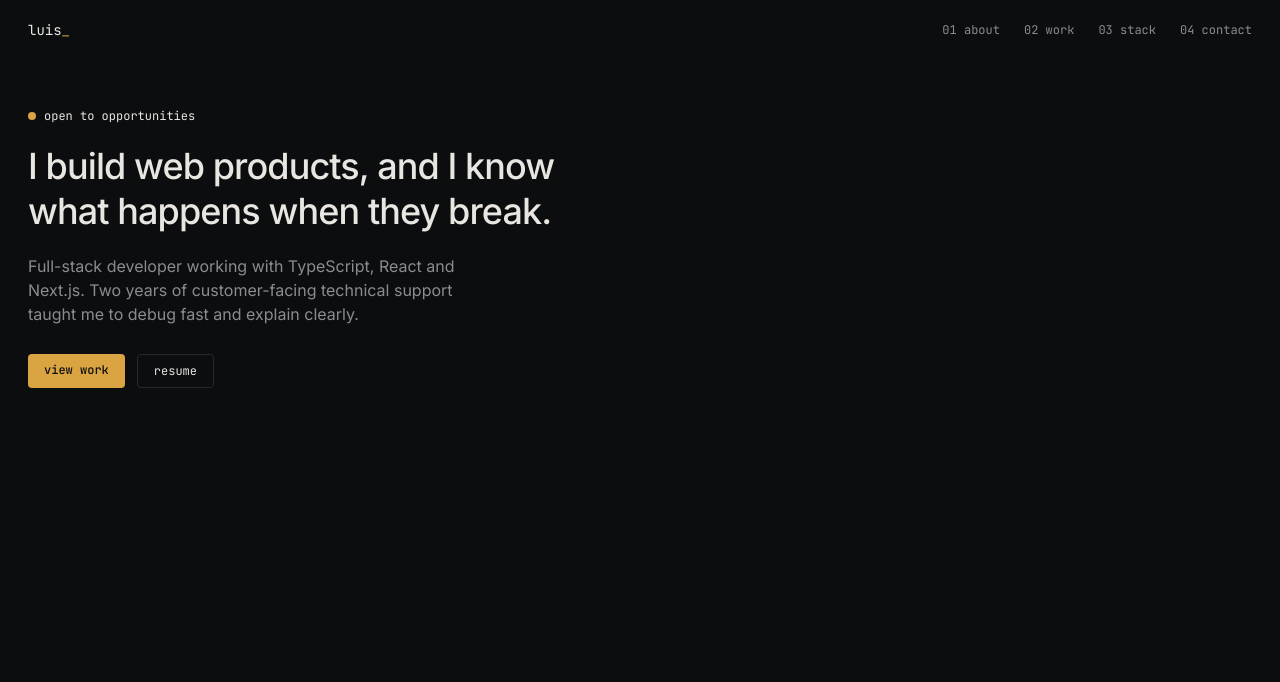
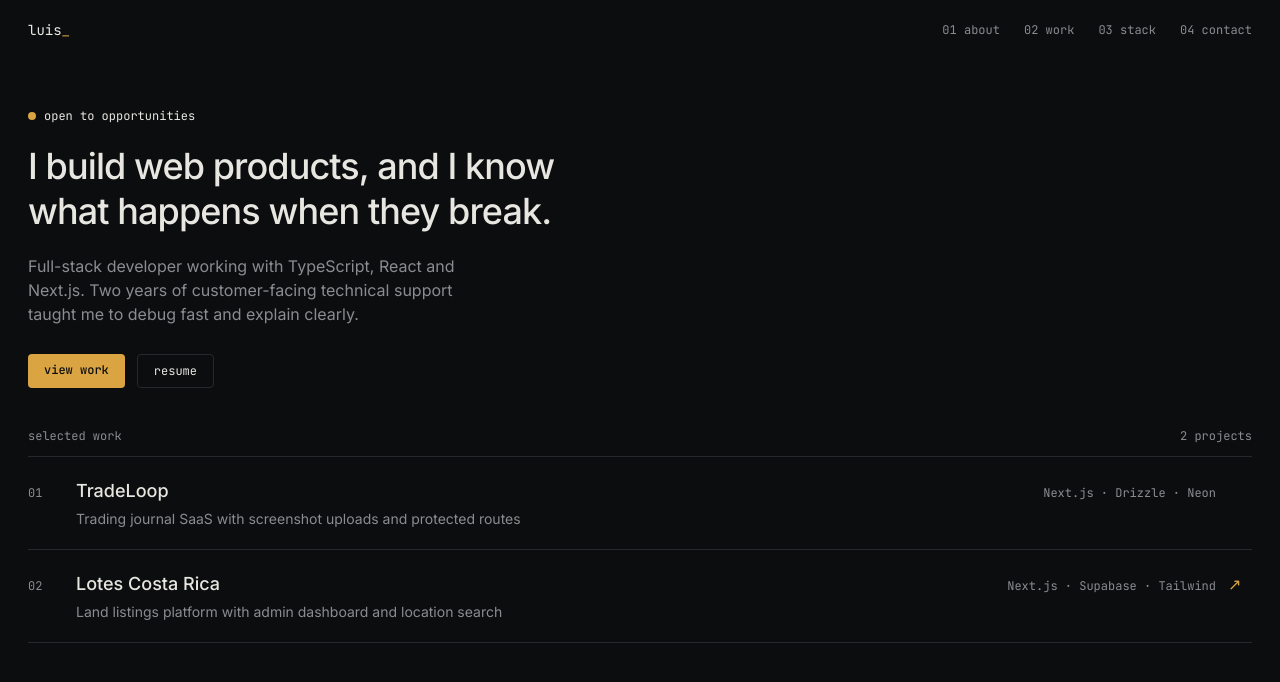
Before and after one commit to luisbr55/Portfolio, a React (Vite) app: page / in a window 1280 px wide. Shown: the top 682 px of the page. Built offline with nearby package versions, Linux system fonts and the light colour scheme.

Commit message:
feat: add selected work section

```diff
--- a/src/App.tsx
+++ b/src/App.tsx
@@ -1,5 +1,6 @@
 import Header from './components/Header'
 import Hero from './components/Hero'
+import Work from './components/Work'
 
 export default function App() {
   return (
@@ -7,6 +8,7 @@ export default function App() {
       <Header />
       <main>
         <Hero />
+        <Work />
       </main>
     </>
   )
--- /dev/null
+++ b/src/components/ProjectRow.tsx
@@ -0,0 +1,34 @@
+import type { Project } from "../types";
+
+type ProjectRowProps = {
+  project: Project;
+  index: number;
+};
+
+export default function ProjectRow({ project, index }: ProjectRowProps) {
+  return (
+    <div className="grid grid-cols-[2.25rem_1fr_auto_1.5rem] items-baseline gap-3 border-b border-lines py-5 ">
+      <span className="font-mono text-xs text-secondary">
+        {String(index + 1).padStart(2, "0")}
+      </span>
+      <div>
+        <h3 className="text-lg font-medium">{project.name}</h3>
+        <p className="text-sm text-secondary mt-1">{project.description}</p>
+      </div>
+      <span className="font-mono text-xs text-secondary">
+        {project.stack.join(" · ")}
+      </span>
+      {project.href && (
+        <a
+          href={project.href}
+          target="_blank"
+          rel="noopener noreferrer"
+          aria-label={`Open ${project.name}`}
+          className="hover:text-primary font-mono text-accent"
+        >
+          ↗
+        </a>
+      )}
+    </div>
+  );
+}
--- /dev/null
+++ b/src/components/Work.tsx
@@ -0,0 +1,33 @@
+import ProjectRow from "./ProjectRow";
+import type {Project} from "../types";
+
+
+const projects: Project[] = [
+  {
+    name: "TradeLoop",
+    description:
+      "Trading journal SaaS with screenshot uploads and protected routes",
+    stack: ["Next.js", "Drizzle", "Neon"],
+  },
+  {
+    name: "Lotes Costa Rica",
+    description:
+      "Land listings platform with admin dashboard and location search",
+    stack: ["Next.js", "Supabase", "Tailwind"],
+    href: "https://lotes-costarica.com",
+  },
+];
+
+export default function Work() {
+  return (
+    <section id="work" className="px-7 pb-10">
+      <div className="flex justify-between border-b border-lines pb-3 font-mono text-xs text-secondary">
+        <span>selected work</span>
+        <span>{projects.length} projects</span>
+      </div>
+     {projects.map ((project, index)=> (
+        <ProjectRow key = {project.name} project={project} index={index}/>
+     ))}
+    </section>
+  );
+}
--- /dev/null
+++ b/src/types.ts
@@ -0,0 +1,6 @@
+export type Project = {
+    name: string,
+    description: string,
+    stack: string[],
+    href?: string
+}
```
